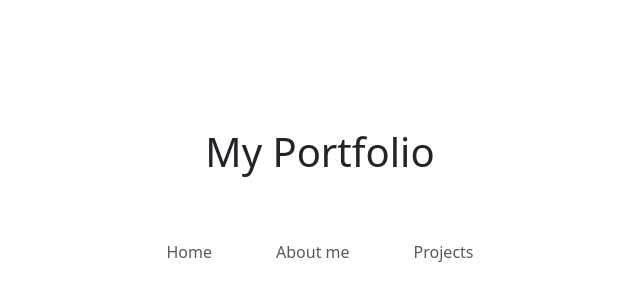
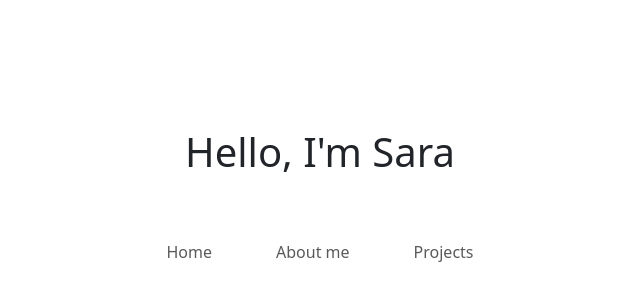
Before and after one commit to saragarrofe/saragarrofe, a React (Vite) app in the folder portfolio/: page / in a window 1280 px wide. Shown: the part 196-496 px from the top of the page, without its empty margins (320-960 px from the left). Built offline with nearby package versions, Linux system fonts and the light colour scheme.

Commit message:
feat(pages): create About, Home and Projects pages

```diff
--- a/portfolio/src/Pages/Home.tsx
+++ b/portfolio/src/Pages/Home.tsx
@@ -1,11 +1,10 @@
-import { Nav } from "react-bootstrap";
 import NavbarComponent from "../components/Navbar/Navbar";
 
 
 export default function Home() {
     return (
         <>
-            <h1>My Portfolio</h1>
+            <h1>Hello, I'm Sara</h1>
             <NavbarComponent />
         </>
     )
```
Also changed, not shown: portfolio/src/Pages/About.tsx (added, +9 -0 lines), portfolio/src/Pages/Projects.tsx (added, +8 -0 lines).
